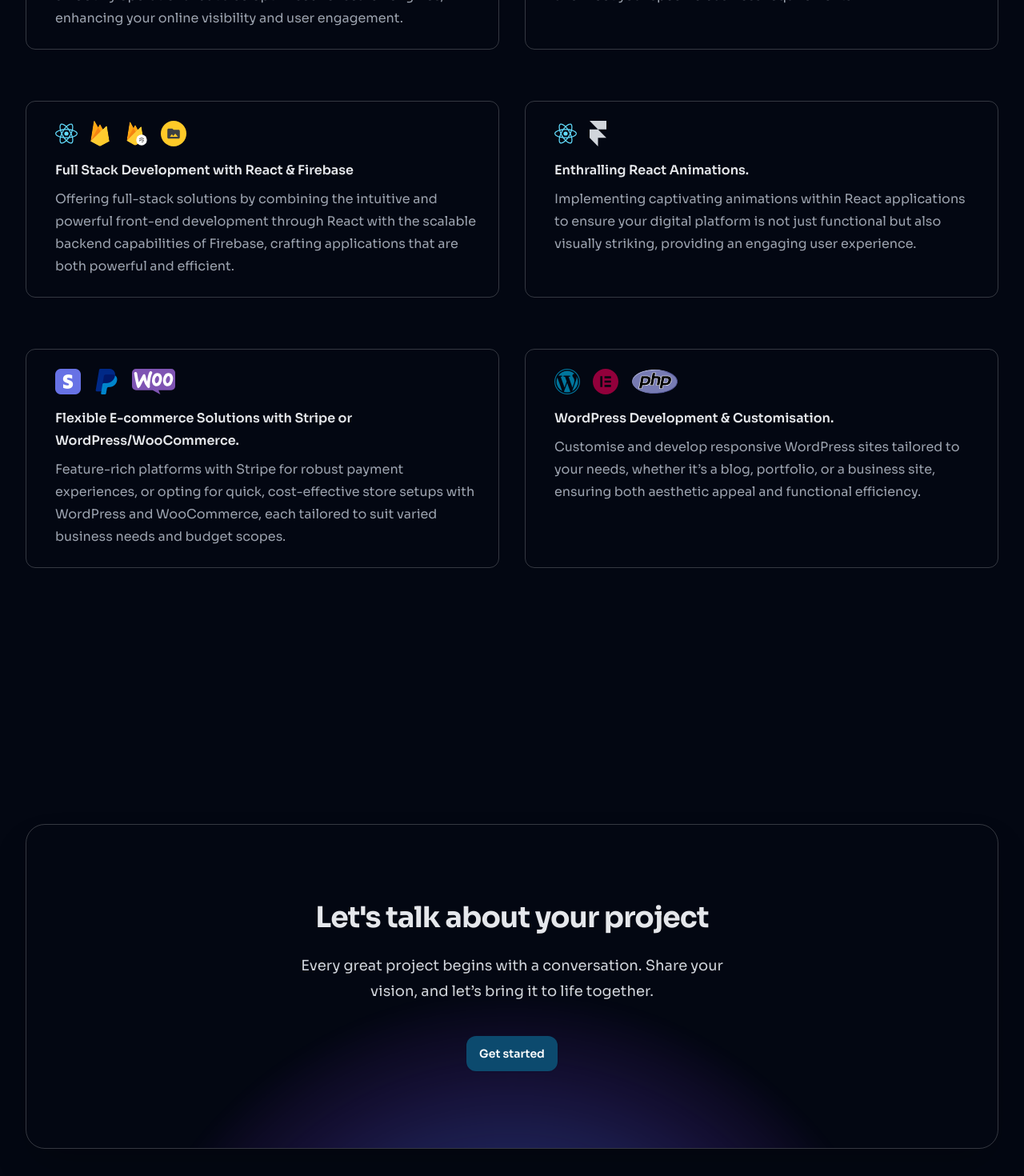
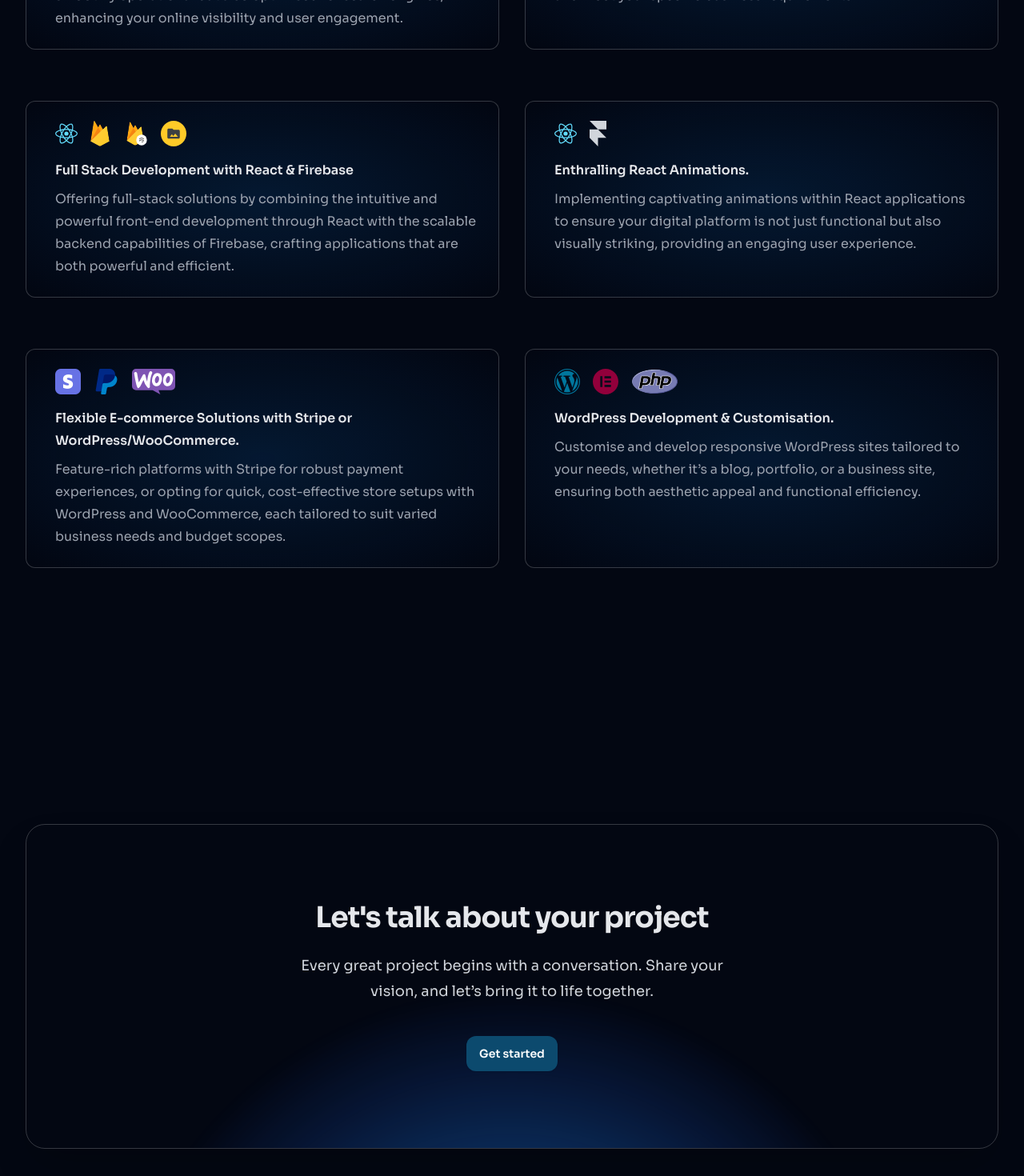
Before and after one commit to jeanchaneto/my-portfolio-website, a Next.js app: page /Services in a window 1280 px wide. Shown: the part 1420-2890 px from the top of the page at 80% size. Built offline with nearby package versions, Linux system fonts and the light colour scheme.

Commit message:
Services page animations

```diff
--- a/src/components/Form.jsx
+++ b/src/components/Form.jsx
@@ -43,7 +43,7 @@ const Form = () => {
       ref={form}
       onSubmit={sendEmail}
     >
-      <div className="mx-auto max-w-xl lg:mr-0 lg:max-w-lg border border-white/20 p-6 rounded-xl bg-gradient-to-tl from-sky-700/10 to-transparent relative overflow-hidden">
+      <div className="mx-auto max-w-xl lg:mr-0 lg:max-w-lg border border-white/20 p-6 rounded-xl bg-[radial-gradient(ellipse_at_center,rgba(14,125,233,0.15),transparent)] relative overflow-hidden">
         <div className="grid grid-cols-1 gap-x-8 gap-y-6 sm:grid-cols-2">
           <div className="sm:col-span-2">
             <label
--- a/src/components/OtherInterests.jsx
+++ b/src/components/OtherInterests.jsx
@@ -48,7 +48,7 @@ const OtherInterests = () => {
                 }}
                 initial="hidden"
                 animate="visible"
-                transition={{ duration: 2, delay: 0.2, type: "easeOut" }}
+                transition={{ duration: 2, delay: 0.2, ease: "easeOut" }}
                 className="absolute inset-0 h-full w-full bg-gradient-to-r from-sky-500 to-blue-500 transform  bg-red-500 rounded-full blur-3xl"
               />
               <Image
--- a/src/pages/About.jsx
+++ b/src/pages/About.jsx
@@ -12,7 +12,8 @@ import { motion } from "framer-motion";
 
 const About = () => {
   return (
-    <main>
+    <main className="bg-page-gradient" >
+      <div className=" ">
       {/* Hero Sections */}
       <div className=" pt-6 sm:pt-12 ">
         <div className=" py-24 sm:py-32 ">
@@ -122,6 +123,7 @@ const About = () => {
       <Languages />
       <Divider />
       <OtherInterests />
+      </div>
     </main>
   );
 };
--- a/src/pages/Portfolio.jsx
+++ b/src/pages/Portfolio.jsx
@@ -31,8 +31,8 @@ const Portfolio = () => {
   ];
 
   return (
-    <main className="min-h-screen min-w-screen" >
-      <div className="pt-6 sm:pt-12 pb-48">
+    <main className="min-h-screen min-w-screen bg-page-gradient" >
+      <div className="pt-6 sm:pt-12 pb-48 ">
         <div className="mx-auto max-w-7xl px-6 lg:px-8">
           <div className=" py-24 lg:py-32 mx-auto max-w-2xl text-center">
             <AnimatedText el="h1" className="text-3xl font-bold font-sora tracking-tight text-gray-100 sm:text-4xl">
--- a/src/pages/Services.jsx
+++ b/src/pages/Services.jsx
@@ -1,10 +1,8 @@
 import AnimatedText from "@/components/AnimatedText";
-import { Divider } from "@/components/Divider";
 import FadeIn from "@/components/FadeIn";
-import Form from "@/components/Form";
 import ServicesHeroImage from "@/components/ServicesHeroImage";
-import { EnvelopeIcon } from "@heroicons/react/24/outline";
 import Link from "next/link";
+import { motion } from "framer-motion";
 
 const services = [
   {
@@ -67,72 +65,121 @@ const services = [
   },
 ];
 
+
+const serviceCardsVariants = {
+  hidden: {
+    y: 48,
+    opacity: 0,
+  },
+  visible: {
+    y: 0,
+    opacity: 1,
+    transition:{ duration: 1.5, ease: "easeInOut"}
+  },
+};
+
 export default function Services() {
   return (
-    <main className=" py-24 sm:py-32">
+    <main className=" py-24 sm:py-32  ">
       {/* Hero section */}
       <section className="mx-auto max-w-7xl px-6 lg:px-8">
         <div className="mx-auto max-w-2xl sm:text-center">
-          <AnimatedText el="h1" className="mt-2 text-3xl font-bold font-sora tracking-tight text-gray-100 sm:text-4xl">
+          <AnimatedText
+            el="h1"
+            className="mt-2 text-3xl font-bold font-sora tracking-tight text-gray-100 sm:text-4xl"
+          >
             Services
           </AnimatedText>
-          <FadeIn  >
-          <p className="mt-6 text-lg leading-8 text-gray-300">
-            From SEO-optimised React applications to vibrant user interfaces, I
-            provide diverse solutions to transform your digital concepts into
-            responsive and engaging realities.
-          </p></FadeIn>
+          <FadeIn duration="2.5">
+            <p className="mt-6 text-lg leading-8 text-gray-300">
+              From SEO-optimised React applications to vibrant user interfaces,
+              I provide diverse solutions to transform your digital concepts
+              into responsive and engaging realities.
+            </p>
+          </FadeIn>
         </div>
       </section>
       {/* Hero image */}
-      {/* <div className="relative overflow-hidden pt-16">
-        <div className="mx-auto max-w-7xl px-6 lg:px-8">
-          <img
-            src="/images/desktop-screenshot.jpg"
-            alt="Desktop screenshot"
-            className="mb-[-12%] rounded-xl shadow-2xl ring-1 ring-white/10"
-            width={2432}
-            height={1442}
-          />
-          <div className="relative" aria-hidden="true">
-            <div className="absolute -inset-x-20 bottom-0 bg-gradient-to-t from-gray-950 pt-[7%]" />
-          </div>
-        </div>
-      </div> */}
       <ServicesHeroImage />
       {/* Services section */}
       <div className="mx-auto mt-16 max-w-7xl px-6 sm:mt-20 md:mt-24 lg:mt-48 lg:px-8 pb-24 lg:pb-48">
-        <ul className="mx-auto grid max-w-2xl grid-cols-1 gap-x-6 gap-y-10 text-base leading-7 text-gray-300 font-sora sm:grid-cols-2 lg:mx-0 lg:max-w-none lg:gap-x-8 lg:gap-y-16">
+        <ul
+          className="mx-auto grid max-w-2xl grid-cols-1 gap-x-6 gap-y-10 text-base leading-7 text-gray-300 font-sora sm:grid-cols-2 lg:mx-0 lg:max-w-none lg:gap-x-8 lg:gap-y-16"
+        >
           {services.map((service, i) => (
-            <li
+            <motion.li
+              variants={serviceCardsVariants}
+              initial="hidden"
+              whileInView="visible"
+            viewport={{ once: true, margin: "0px 0px -200px"}}
+              whileHover={{
+                borderColor: "rgba(255, 255, 255, 0.5)",
+                backgroundColor: "rgba(255, 255, 255, 0.01)",
+                duration: 0.3,
+              }}
               key={i}
-              className="relative pl-9 border border-white/20 rounded-xl p-6 hover:ring-1 ring-white/20 hover:border-white/40 transition-all duration-300 "
+              className="relative pl-9 border border-white/20 rounded-xl p-6
+
+              bg-[radial-gradient(ellipse_at_center,rgba(14,125,233,0.15),transparent)]
+              "
             >
-              <div className="h-8 flex gap-4">
+              <div className="h-8 flex gap-4 pointer-events-none">
                 {service.icons.map((icon, i) => (
                   <img src={icon} alt="" className="h-full" key={i} />
                 ))}
               </div>
-              <h2 className="mt-4 font-semibold text-gray-200">
+              <h2 className="mt-4 font-semibold text-gray-200 pointer-events-none">
                 {service.name}
               </h2>{" "}
-              <p className="mt-2 text-gray-400">{service.description}</p>
-            </li>
+              <p className="mt-2 text-gray-400 pointer-events-none">
+                {service.description}
+              </p>
+            </motion.li>
           ))}
         </ul>
       </div>
       {/* CTA Section */}
-      <section className="">
+      <section>
         <div className="mx-auto max-w-7xl py-24 sm:px-6 sm:py-32 lg:pb-48 lg:px-8">
-          <div className="relative isolate overflow-hidden  px-6 py-24 text-center shadow-2xl sm:rounded-3xl sm:px-16 border border-white/20">
-            <h2 className="mx-auto max-w-2xl text-3xl font-bold tracking-tight  sm:text-4xl text-gray-200">
+          <motion.div
+            variants={{
+              hidden: { opacity: 0, y: "25%" },
+              visible: { opacity: 1, y: 0, transition:{ duration: 1, ease: "easeInOut"} },
+            }}
+            initial="hidden"
+            whileInView="visible"
+            viewport={{ once: true, margin: "0px 0px -200px"}}
+            className="relative isolate overflow-hidden  px-6 py-24 text-center shadow-2xl sm:rounded-3xl sm:px-16 border border-white/20 "
+          >
+            <motion.h2
+             variants={{
+              hidden: { opacity: 0, y: 24 },
+              visible: { opacity: 1, y: 0, transition:{ duration: 1 , ease: "easeInOut"} },
+            }}
+             initial="hidden"
+             animate="visible"
+            className="mx-auto max-w-2xl text-3xl font-bold tracking-tight  sm:text-4xl text-gray-200">
               Let's talk about your project
-            </h2>
-            <p className="mx-auto mt-6 max-w-xl text-lg leading-8 text-gray-300">
+            </motion.h2>
+            <motion.p
+            variants={{
+              hidden: { opacity: 0, y: 24 },
+              visible: { opacity: 1, y: 0, transition:{ duration: 1, delay: 0.2, ease: "easeInOut"} },
+            }}
+             initial="hidden"
+             animate="visible"
+            className="mx-auto mt-6 max-w-xl text-lg leading-8 text-gray-300">
               Every great project begins with a conversation. Share your vision,
               and let’s bring it to life together.
-            </p>
-            <div className="mt-10 flex items-center justify-center gap-x-6">
+            </motion.p>
+            <motion.div
+            variants={{
+              hidden: { opacity: 0, y: 24 },
+              visible: { opacity: 1, y: 0, transition:{ duration: 1, delay: 0.4, ease: "easeInOut"} },
+            }}
+             initial="hidden"
+             animate="visible"
+            className="mt-10 flex items-center justify-center gap-x-6">
               <Link
                 href="/contact"
                 className="rounded-xl bg-sky-900 px-4 py-3 text-sm font-semibold text-white shadow-sm hover:bg-sky-700
@@ -141,8 +188,14 @@ export default function Services() {
               >
                 Get started
               </Link>
-            </div>
-            <svg
+            </motion.div>
+            <motion.svg
+            variants={{
+              hidden: { opacity:0 },
+              visible: { opacity:1, transition:{ duration: 4, delay: 0.2, ease: "easeInOut"} },
+            }}
+             initial="hidden"
+             animate="visible"
               viewBox="0 0 1024 1024"
               className="absolute blur-xl left-1/2 top-1/2 -z-10 h-[64rem] w-[64rem] -translate-x-1/2 [mask-image:radial-gradient(closest-side,white,transparent)]"
               aria-hidden="true"
@@ -157,11 +210,11 @@ export default function Services() {
               <defs>
                 <radialGradient id="827591b1-ce8c-4110-b064-7cb85a0b1217">
                   <stop stopColor="#0EA5E9" />
-                  <stop offset={1} stopColor="#7E22CE" />
+                  <stop offset={1} stopColor="#1D4ED8" />
                 </radialGradient>
               </defs>
-            </svg>
-          </div>
+            </motion.svg>
+          </motion.div>
         </div>
       </section>
     </main>
--- a/src/pages/contact.jsx
+++ b/src/pages/contact.jsx
@@ -4,7 +4,7 @@ import { EnvelopeIcon } from "@heroicons/react/24/outline"
 
 const contact = () => {
   return (
-    <div className="relative isolate min-h-screen ">
+    <main className="relative isolate min-h-screen bg-page-gradient ">
         <div className="mx-auto grid max-w-7xl grid-cols-1 lg:grid-cols-2">
           <div className="relative px-6 sm:pb-20 pt-24 sm:pt-32 lg:static lg:px-8 lg:py-48">
             <div className="mx-auto max-w-xl lg:mx-0 lg:max-w-lg">
@@ -37,7 +37,7 @@ const contact = () => {
           </div>
           <Form />
         </div>
-      </div>
+      </main>
   )
 }
 
--- a/src/pages/index.jsx
+++ b/src/pages/index.jsx
@@ -20,7 +20,7 @@ export default function Home() {
   }, [isInView]);
 
   return (
-    <main className="bg-gray-950 min-h-screen ">
+    <main className="bg-gray-950 min-h-screen">
       <div className="flex items-center  min-[964px]:h-screen py-24 lg:py-32 relative">
         <div className=" max-w-7xl mx-auto flex flex-col-reverse min-[964px]:flex-row  items-center relative px-6 lg:px-8 ">
           {/* Ligth */}
--- a/tailwind.config.js
+++ b/tailwind.config.js
@@ -15,6 +15,10 @@ module.exports = {
         "gradient-radial": "radial-gradient(var(--tw-gradient-stops))",
         "hero-glow":
           "conic-gradient(from 230.29deg at 51.63% 52.16%, #4338CA 0deg, #0EA5E9 67.5deg, #7E22CE 198.75deg, #1D4ED8 251.25deg, #0284C7 301.88deg, #691EFF 360deg)",
+        "glass-gradient":
+          "linear-gradient(rgba(255, 255, 255, 0) 0%, rgba(255, 255, 255, 0.05) 100%)",
+        "page-gradient":
+          "radial-gradient(ellipse 80% 50% at 50% -20%,rgba(2,132,199,0.2), transparent)",
       },
       keyframes: {
         blob: {
@@ -58,7 +62,7 @@ module.exports = {
         blob: "blob 10s infinite",
         "image-rotate": "image-rotate 1400ms 1s ease forwards",
         "image-glow": "image-glow 2000ms 1.5s ease-out both",
-        "image-fade": "image-fade 1s 1400ms ease-out both"
+        "image-fade": "image-fade 1s 1400ms ease-out both",
       },
     },
   },
```
